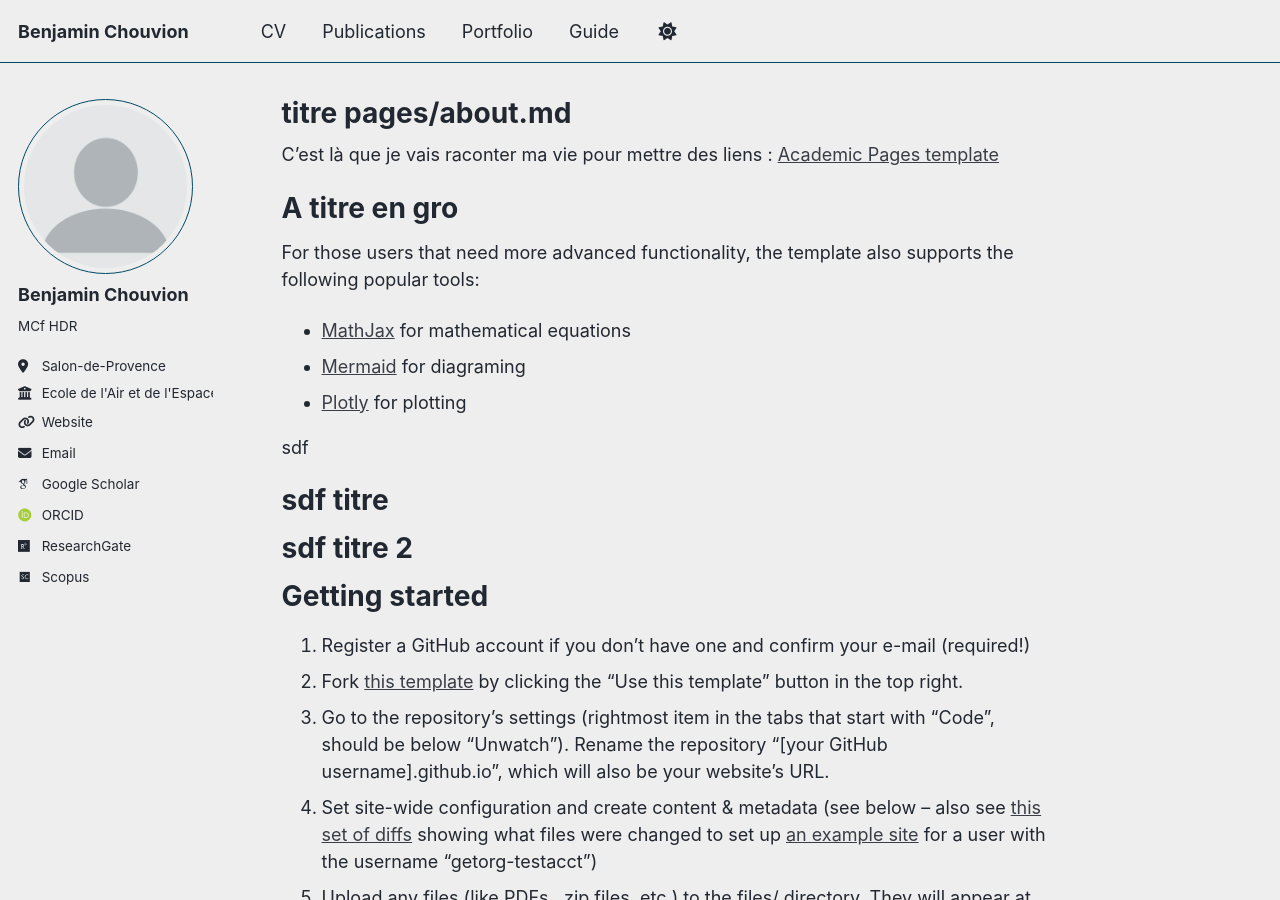
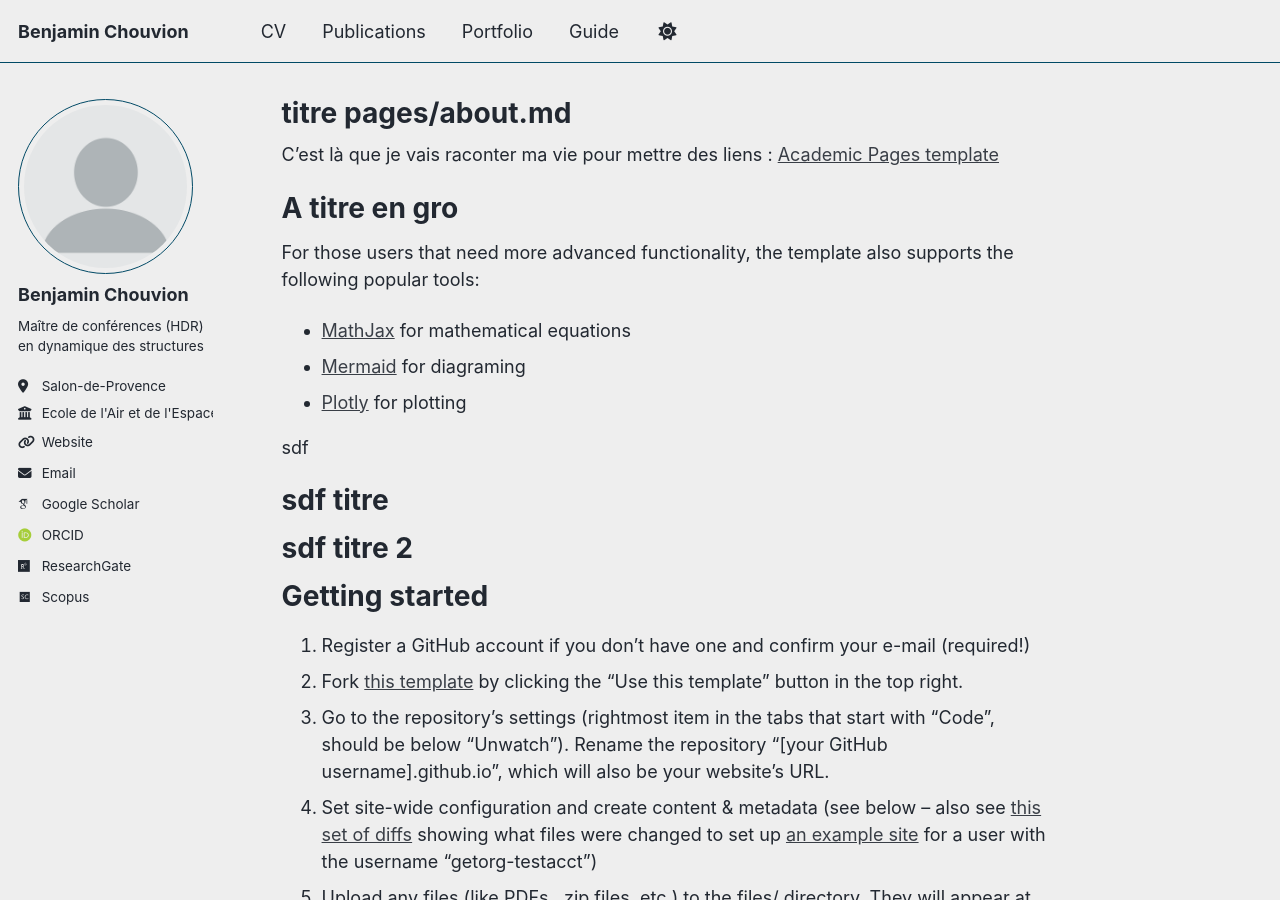
Before and after one commit to benjamin-chouvion/benjamin-chouvion.github.io, a Jekyll site: the page built from _pages/about.md, in a window 1280 px wide and 900 px high. Built offline with Jekyll 4.4.1, drawn with Linux system fonts in a browser that asks for light colours; some web fonts are replaced; a script bundle is joined from its source files by our own code; library files that are not in the unit come from our copies.

Commit message:
Update personal information in _config.yml

```diff
--- a/_config.yml
+++ b/_config.yml
@@ -12,11 +12,11 @@
 title                    : "Benjamin Chouvion"
 title_separator          : "-"
 name                     : &name "Benjamin Chouvion"
-description              : &description "Your Name's academic portfolio"   # Update this with a general description of your site, this is the default if not overridden by a page
-url                      : https://academicpages.github.io # The base hostname & protocol for your site e.g. "https://[your GitHub username].github.io",
+description              : &description "Maître de conférences à l'Ecole de l'Air et de l'Espace"   # Update this with a general description of your site, this is the default if not overridden by a page
+url                      : https://benjamin-chouvion.github.io # The base hostname & protocol for your site e.g. "https://[your GitHub username].github.io",
                                                            # or if you already have some other page hosted on Github then use "https://[your GitHub username].github.io/[Your Repo Name]"
 baseurl                  : "" # the subpath of your site, e.g. "/blog"
-repository               : "academicpages/academicpages.github.io"
+repository               : "benjamin-chouvion.github.io"
 
 # Site Author - The following control what appear as part of the author content on the side bar.
 #               If a field is blank the icon and link will not appear, otherwise it will be shown.
@@ -26,7 +26,7 @@
   avatar           : "profile.png"
   name             : "Benjamin Chouvion"
   pronouns         : # example: "she/her"
-  bio              : "MCf HDR"
+  bio              : "Maître de conférences (HDR) en dynamique des structures"
   location         : "Salon-de-Provence"
   employer         : "Ecole de l'Air et de l'Espace"
   uri              : "https://www.ecole-air-espace.fr/"
```
